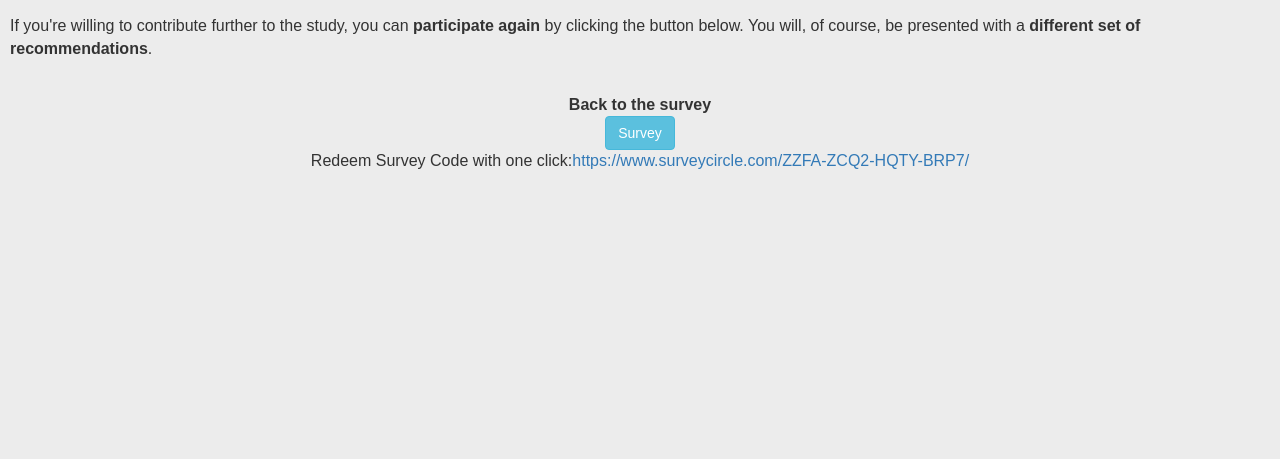
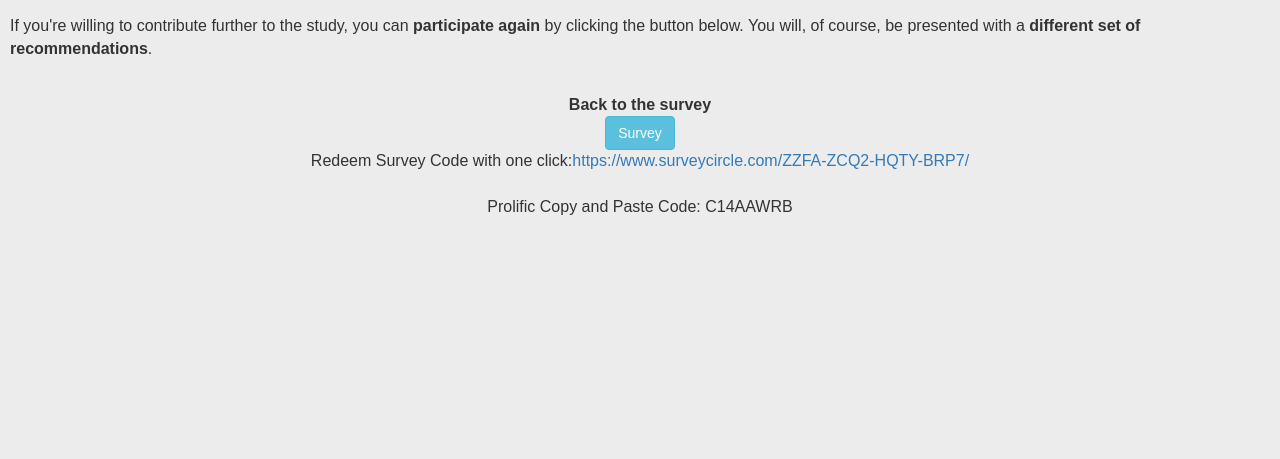
Before and after one commit to csteinmann/book_recommendation, a Django app: template bookrec/templates/bookrec/thank_you.html in a window 1280 px wide. Shown: the part 175-634 px from the top of the page. Run offline with Django 4.2, Linux system fonts and the light colour scheme; the template is opened without the code that fills it, so the values that code supplies are empty; some libraries are stand-ins or nearby versions.

Commit message:
Update thank_you.html

```diff
--- a/bookrec/templates/bookrec/thank_you.html
+++ b/bookrec/templates/bookrec/thank_you.html
@@ -28,5 +28,8 @@ Thank You
     </div>
     <div class="center-container">
         Redeem Survey Code with one click: <a target="_blank" href="https://www.surveycircle.com/ZZFA-ZCQ2-HQTY-BRP7/">https://www.surveycircle.com/ZZFA-ZCQ2-HQTY-BRP7/</a>
+    </div> <br>
+    <div class="center-container">
+        Prolific Copy and Paste Code: C14AAWRB
     </div>
 {% endblock %}
```
